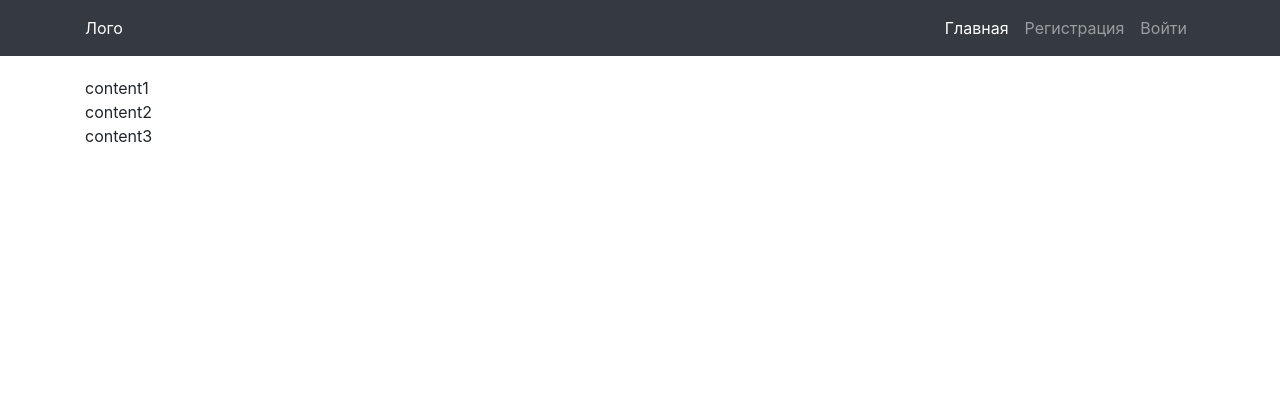
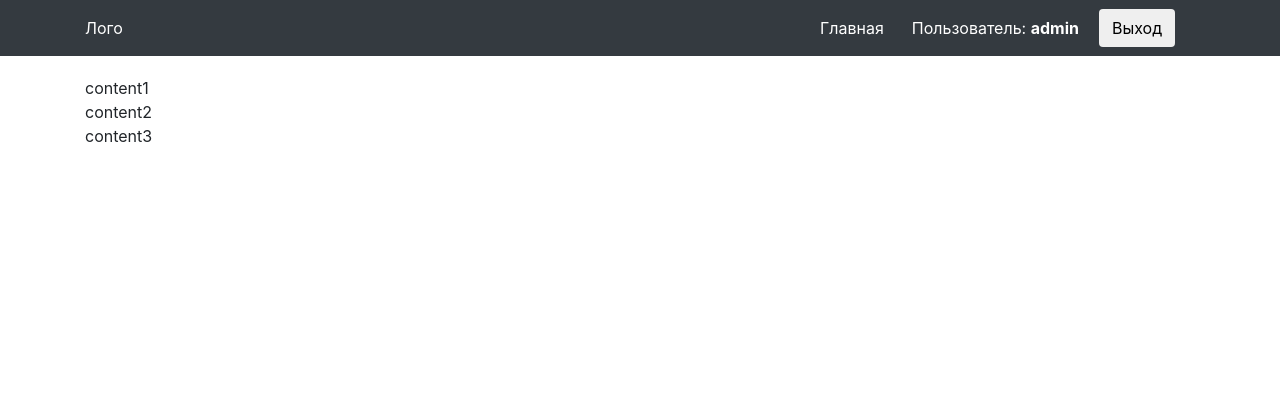
Before and after one commit to fredikey/university, a PHP site: page / in a window 1280 px wide. Shown: the top 420 px of the page. Run offline with PHP 8.4, Linux system fonts and the light colour scheme; some libraries are stand-ins or nearby versions.

Commit message:
add: headre user info and logout button

```diff
--- a/index.html
+++ b/index.html
@@ -26,22 +26,31 @@
 				<li class="nav-item active">
 					<a class="nav-link" href="index.html">Главная</a>
 				</li>
-				<li class="nav-item">
-					<a
-						class="nav-link"
-						href="#"
-						data-toggle="modal"
-						data-target="#registry-modal"
-					>Регистрация</a>
+
+				<li class="nav-login">
+			<!-- there will be the user login -->
+					<span class="nav-login-label">
+						Пользователь: <b>admin</b>
+					</span>
+					<!-- logout button -->
+					<button class="btn nav-logout-btn" type="button">Выход</button>
 				</li>
-				<li class="nav-item">
-					<a
-						class="nav-link"
-						href="#"
-						data-toggle="modal"
-						data-target="#sign-in-modal"
-					>Войти</a>
-				</li>
+<!--				<li class="nav-item">-->
+<!--					<a-->
+<!--						class="nav-link"-->
+<!--						href="#"-->
+<!--						data-toggle="modal"-->
+<!--						data-target="#registry-modal"-->
+<!--					>Регистрация</a>-->
+<!--				</li>-->
+<!--				<li class="nav-item">-->
+<!--					<a-->
+<!--						class="nav-link"-->
+<!--						href="#"-->
+<!--						data-toggle="modal"-->
+<!--						data-target="#sign-in-modal"-->
+<!--					>Войти</a>-->
+<!--				</li>-->
 			</ul>
 		</div>
 	</div>
--- a/styles/main.css
+++ b/styles/main.css
@@ -6,6 +6,23 @@ body {
 
 .logo {
 	color: #fff;
+}
+.nav-login {
+	color: #fff;
+	display: flex;
+	align-items: center;
+	justify-content: center;
+	margin-right: 20px;
+	margin-left: 20px;
+}
+.nav-logout-btn {
+	margin-left: 20px;
+}
+@media screen and (max-width: 991.98px){
+	.nav-login {
+		justify-content: flex-start;
+		margin: 0;
+	}
 }
 .main {
 	height: 100%;
```
